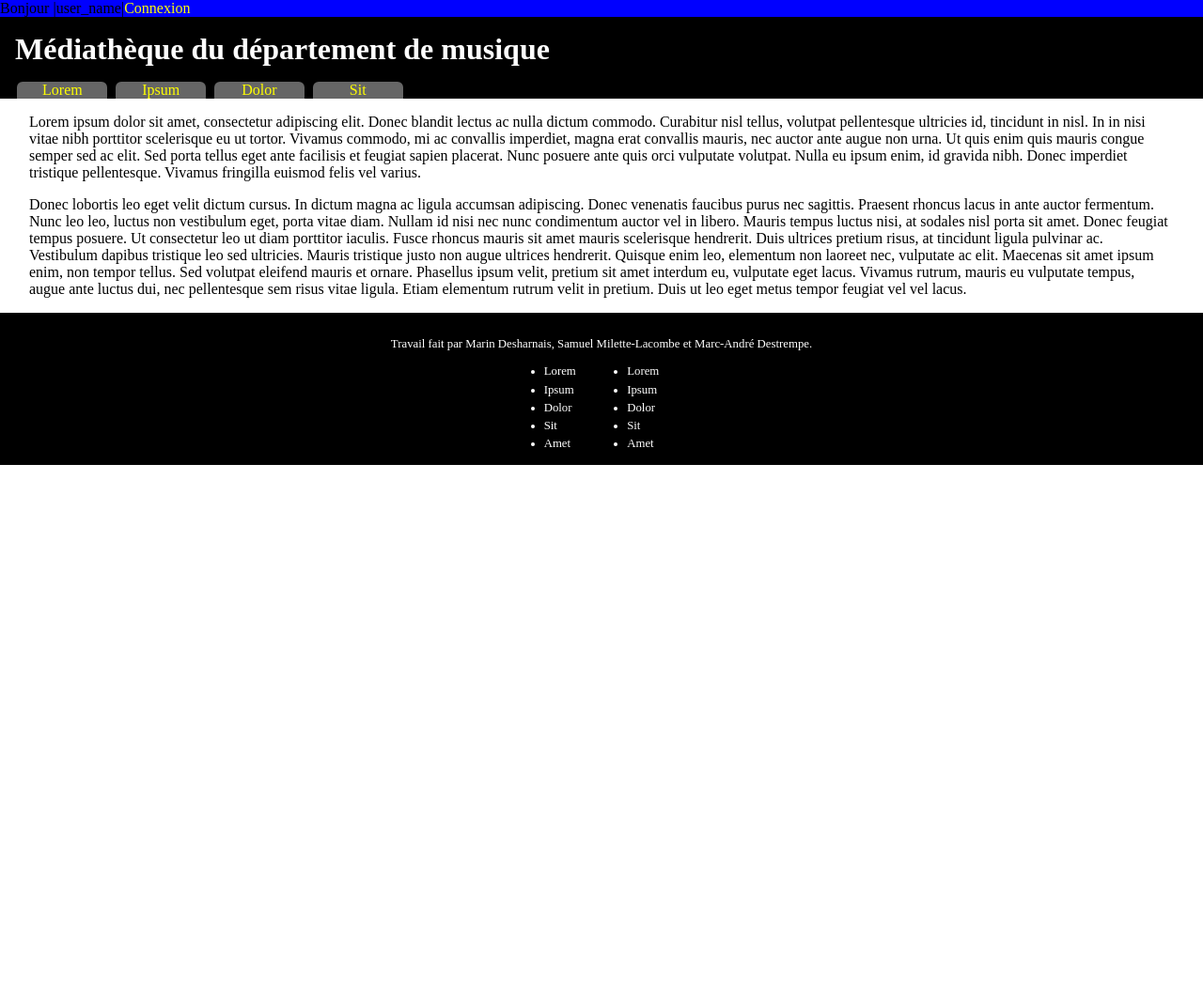
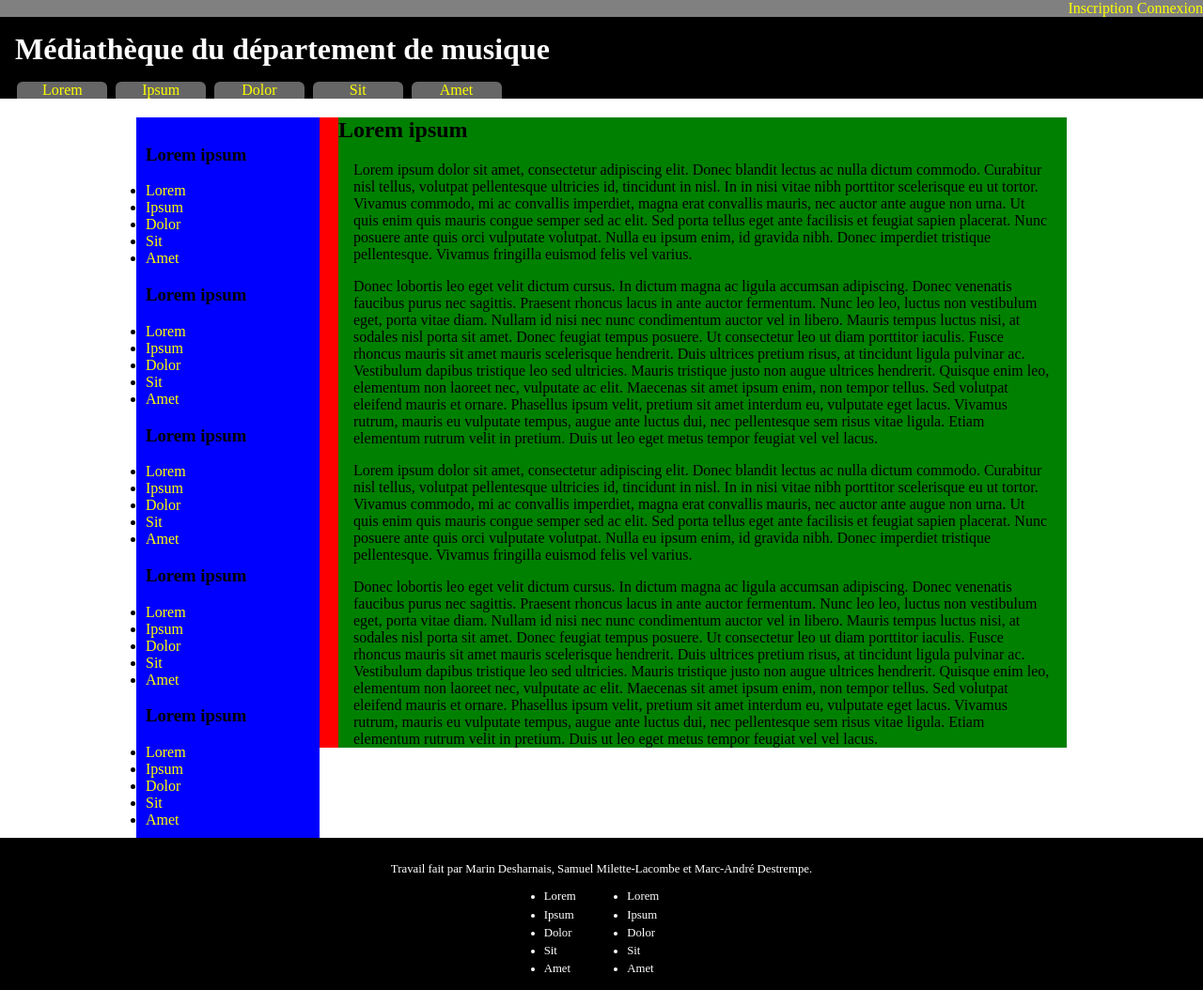
Before and after one commit to mdesharnais/mediatheque, a PHP site: page / in a window 1280 px wide. Shown: the whole page at 94% size. Before the commit the page ends 495 px from the top, so only its background shows below. Run offline with PHP 8.4, Linux system fonts and the light colour scheme.

Commit message:
Configure partial sizable page.

```diff
--- a/css/content.css
+++ b/css/content.css
@@ -1,11 +1,54 @@
-section
+#content
 {
-	max-width: 1250px;
+	width: 990px;
+	background-color: red;
+	margin-right: auto;
 	margin-left: auto;
-	margin-right: auto;
 }
 
-section p
+#vertical-breadcrumb
 {
+	float: left;
+	padding: 10px;
+	background-color: blue;
+	width: 175px;
+}
+
+#search-results
+{
+	background-color: green;
+	margin-left: 215px;
+}
+
+/*
+#search-results,
+#vertical-breadcrumb
+{
+	display: block;
+	float: left;
+	text-align: left;
 	margin: 1em;
 }
+
+#search-results
+{
+	background-color: red;
+	max-width: 1200px;
+}
+
+*/
+@media (max-width:1024px)
+{
+	#content
+	{
+		background-color: yellow;
+		width:auto;
+		margin:0;
+		padding: 0 10px;
+	}
+
+	aside
+	{
+		margin-left: 10px;
+	}
+}
--- a/css/footer.css
+++ b/css/footer.css
@@ -1,5 +1,6 @@
 footer
 {
+	clear: both;
 	background-color: black;
 	color: white;
 	font-size: 0.8em;
--- a/css/general.css
+++ b/css/general.css
@@ -3,7 +3,7 @@ nav,
 section,
 footer
 {
-	display:block;
+	display: block;
 }
 
 html,
@@ -12,23 +12,28 @@ h1,
 p,
 ul
 {
-	margin:0;
-	padding:0;
+	margin: 0;
+	padding: 0;
 }
 
 body
 {
-	background-color:white;
-	min-width:650px;
+	background-color: white;
+	min-width: 785px;
 }
 
 a
 {
-	text-decoration:none;
-	color:yellow;
+	text-decoration: none;
+	color: yellow;
 }
 
 a:hover
 {
-	text-decoration:underline;
+	text-decoration: underline;
 }
+
+p
+{
+	margin: 1em;
+}
--- a/css/header.css
+++ b/css/header.css
@@ -1,36 +1,27 @@
 #user-bar
 {
-	background-color:blue;
-	margin:0;
-	text-align:right;
-}
-
-#user-bar a,
-#user-bar p
-{
-	display:table-cell;
-}
-
-#user-bar p
-{
+	background-color: gray;
+	margin: 0;
+	text-align: right;
 }
 
 header
 {
-	background-color:black;
-	padding-left:1em;
-	padding-top:1em;
-	padding-right:1em;
+	text-align: left;
+	background-color: black;
+	padding-left: 1em;
+	padding-top: 1em;
+	padding-right: 1em;
 }
 
 header h1 a
 {
-	color:white;
+	color: white;
 }
 
 header nav
 {
-	margin-top:1em;
+	margin-top: 1em;
 }
 
 header nav ul li
--- a/index.html
+++ b/index.html
@@ -11,7 +11,7 @@
 	</head>
 	<body>
 		<div id="user-bar">
-			<p>Bonjour |user_name|</p>
+			<a href="#">Inscription</a>
 			<a href="#">Connexion</a>
 		</div>
 		<header>
@@ -22,14 +22,61 @@
 					<li><a href="#">Ipsum</a></li>
 					<li><a href="#">Dolor</a></li>
 					<li><a href="#">Sit</a></li>
-
+					<li><a href="#">Amet</a></li>
 				</ul>
 			</nav>
 		</header>
-		<section>
-			<p>Lorem ipsum dolor sit amet, consectetur adipiscing elit. Donec blandit lectus ac nulla dictum commodo. Curabitur nisl tellus, volutpat pellentesque ultricies id, tincidunt in nisl. In in nisi vitae nibh porttitor scelerisque eu ut tortor. Vivamus commodo, mi ac convallis imperdiet, magna erat convallis mauris, nec auctor ante augue non urna. Ut quis enim quis mauris congue semper sed ac elit. Sed porta tellus eget ante facilisis et feugiat sapien placerat. Nunc posuere ante quis orci vulputate volutpat. Nulla eu ipsum enim, id gravida nibh. Donec imperdiet tristique pellentesque. Vivamus fringilla euismod felis vel varius.</p>
-			<p>Donec lobortis leo eget velit dictum cursus. In dictum magna ac ligula accumsan adipiscing. Donec venenatis faucibus purus nec sagittis. Praesent rhoncus lacus in ante auctor fermentum. Nunc leo leo, luctus non vestibulum eget, porta vitae diam. Nullam id nisi nec nunc condimentum auctor vel in libero. Mauris tempus luctus nisi, at sodales nisl porta sit amet. Donec feugiat tempus posuere. Ut consectetur leo ut diam porttitor iaculis. Fusce rhoncus mauris sit amet mauris scelerisque hendrerit. Duis ultrices pretium risus, at tincidunt ligula pulvinar ac. Vestibulum dapibus tristique leo sed ultricies. Mauris tristique justo non augue ultrices hendrerit. Quisque enim leo, elementum non laoreet nec, vulputate ac elit. Maecenas sit amet ipsum enim, non tempor tellus. Sed volutpat eleifend mauris et ornare. Phasellus ipsum velit, pretium sit amet interdum eu, vulputate eget lacus. Vivamus rutrum, mauris eu vulputate tempus, augue ante luctus dui, nec pellentesque sem risus vitae ligula. Etiam elementum rutrum velit in pretium. Duis ut leo eget metus tempor feugiat vel vel lacus.</p>
-		</section>
+		<div id="content">
+			<div id="vertical-breadcrumb">
+				<h3>Lorem ipsum </h3>
+				<ul>
+					<li><a href="#">Lorem</a></li>
+					<li><a href="#">Ipsum</a></li>
+					<li><a href="#">Dolor</a></li>
+					<li><a href="#">Sit</a></li>
+					<li><a href="#">Amet</a></li>
+				</ul>
+				<h3>Lorem ipsum</h3>
+				<ul>
+					<li><a href="#">Lorem</a></li>
+					<li><a href="#">Ipsum</a></li>
+					<li><a href="#">Dolor</a></li>
+					<li><a href="#">Sit</a></li>
+					<li><a href="#">Amet</a></li>
+				</ul>
+				<h3>Lorem ipsum</h3>
+				<ul>
+					<li><a href="#">Lorem</a></li>
+					<li><a href="#">Ipsum</a></li>
+					<li><a href="#">Dolor</a></li>
+					<li><a href="#">Sit</a></li>
+					<li><a href="#">Amet</a></li>
+				</ul>
+				<h3>Lorem ipsum</h3>
+				<ul>
+					<li><a href="#">Lorem</a></li>
+					<li><a href="#">Ipsum</a></li>
+					<li><a href="#">Dolor</a></li>
+					<li><a href="#">Sit</a></li>
+					<li><a href="#">Amet</a></li>
+				</ul>
+				<h3>Lorem ipsum</h3>
+				<ul>
+					<li><a href="#">Lorem</a></li>
+					<li><a href="#">Ipsum</a></li>
+					<li><a href="#">Dolor</a></li>
+					<li><a href="#">Sit</a></li>
+					<li><a href="#">Amet</a></li>
+				</ul>
+			</div>
+			<div id="search-results">
+				<h2>Lorem ipsum</h2>
+				<p>Lorem ipsum dolor sit amet, consectetur adipiscing elit. Donec blandit lectus ac nulla dictum commodo. Curabitur nisl tellus, volutpat pellentesque ultricies id, tincidunt in nisl. In in nisi vitae nibh porttitor scelerisque eu ut tortor. Vivamus commodo, mi ac convallis imperdiet, magna erat convallis mauris, nec auctor ante augue non urna. Ut quis enim quis mauris congue semper sed ac elit. Sed porta tellus eget ante facilisis et feugiat sapien placerat. Nunc posuere ante quis orci vulputate volutpat. Nulla eu ipsum enim, id gravida nibh. Donec imperdiet tristique pellentesque. Vivamus fringilla euismod felis vel varius.</p>
+				<p>Donec lobortis leo eget velit dictum cursus. In dictum magna ac ligula accumsan adipiscing. Donec venenatis faucibus purus nec sagittis. Praesent rhoncus lacus in ante auctor fermentum. Nunc leo leo, luctus non vestibulum eget, porta vitae diam. Nullam id nisi nec nunc condimentum auctor vel in libero. Mauris tempus luctus nisi, at sodales nisl porta sit amet. Donec feugiat tempus posuere. Ut consectetur leo ut diam porttitor iaculis. Fusce rhoncus mauris sit amet mauris scelerisque hendrerit. Duis ultrices pretium risus, at tincidunt ligula pulvinar ac. Vestibulum dapibus tristique leo sed ultricies. Mauris tristique justo non augue ultrices hendrerit. Quisque enim leo, elementum non laoreet nec, vulputate ac elit. Maecenas sit amet ipsum enim, non tempor tellus. Sed volutpat eleifend mauris et ornare. Phasellus ipsum velit, pretium sit amet interdum eu, vulputate eget lacus. Vivamus rutrum, mauris eu vulputate tempus, augue ante luctus dui, nec pellentesque sem risus vitae ligula. Etiam elementum rutrum velit in pretium. Duis ut leo eget metus tempor feugiat vel vel lacus.</p>
+				<p>Lorem ipsum dolor sit amet, consectetur adipiscing elit. Donec blandit lectus ac nulla dictum commodo. Curabitur nisl tellus, volutpat pellentesque ultricies id, tincidunt in nisl. In in nisi vitae nibh porttitor scelerisque eu ut tortor. Vivamus commodo, mi ac convallis imperdiet, magna erat convallis mauris, nec auctor ante augue non urna. Ut quis enim quis mauris congue semper sed ac elit. Sed porta tellus eget ante facilisis et feugiat sapien placerat. Nunc posuere ante quis orci vulputate volutpat. Nulla eu ipsum enim, id gravida nibh. Donec imperdiet tristique pellentesque. Vivamus fringilla euismod felis vel varius.</p>
+				<p>Donec lobortis leo eget velit dictum cursus. In dictum magna ac ligula accumsan adipiscing. Donec venenatis faucibus purus nec sagittis. Praesent rhoncus lacus in ante auctor fermentum. Nunc leo leo, luctus non vestibulum eget, porta vitae diam. Nullam id nisi nec nunc condimentum auctor vel in libero. Mauris tempus luctus nisi, at sodales nisl porta sit amet. Donec feugiat tempus posuere. Ut consectetur leo ut diam porttitor iaculis. Fusce rhoncus mauris sit amet mauris scelerisque hendrerit. Duis ultrices pretium risus, at tincidunt ligula pulvinar ac. Vestibulum dapibus tristique leo sed ultricies. Mauris tristique justo non augue ultrices hendrerit. Quisque enim leo, elementum non laoreet nec, vulputate ac elit. Maecenas sit amet ipsum enim, non tempor tellus. Sed volutpat eleifend mauris et ornare. Phasellus ipsum velit, pretium sit amet interdum eu, vulputate eget lacus. Vivamus rutrum, mauris eu vulputate tempus, augue ante luctus dui, nec pellentesque sem risus vitae ligula. Etiam elementum rutrum velit in pretium. Duis ut leo eget metus tempor feugiat vel vel lacus.</p>
+			</div>
+		</div>
 		<footer>
 			<p>Travail fait par Marin Desharnais, Samuel Milette-Lacombe et Marc-André Destrempe.</p>
 			<nav>
```
